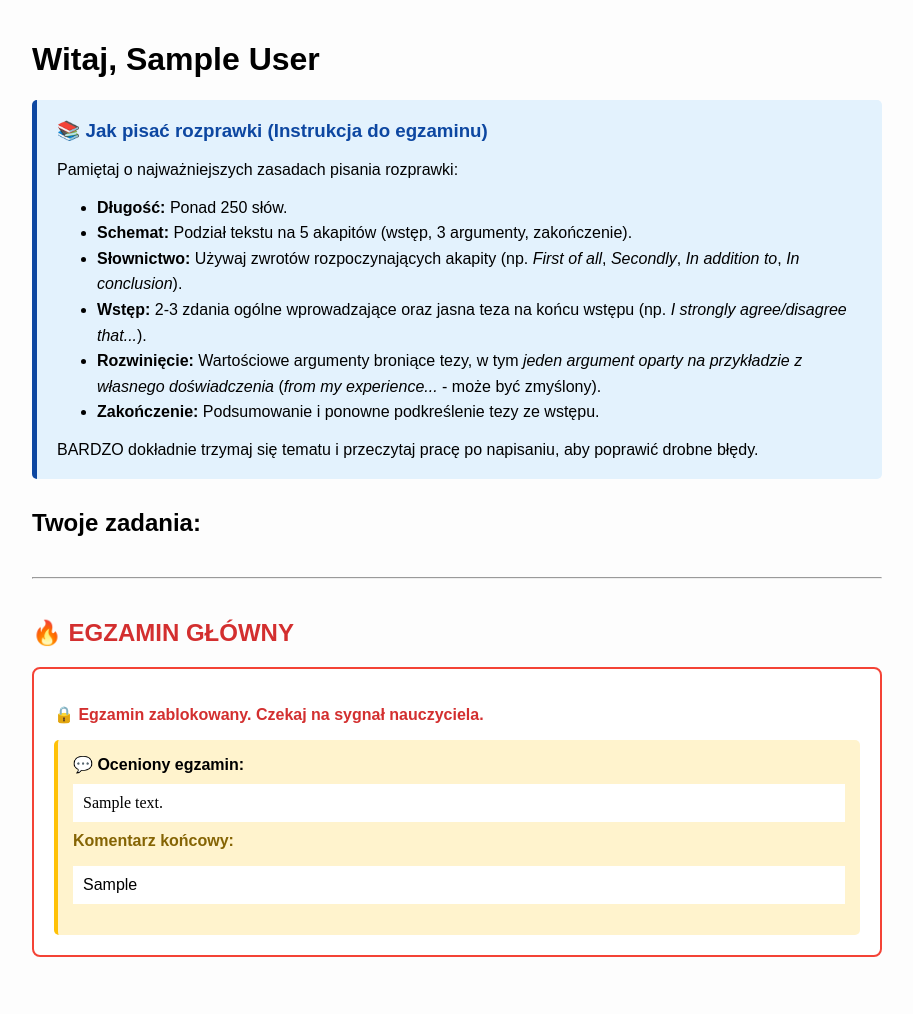
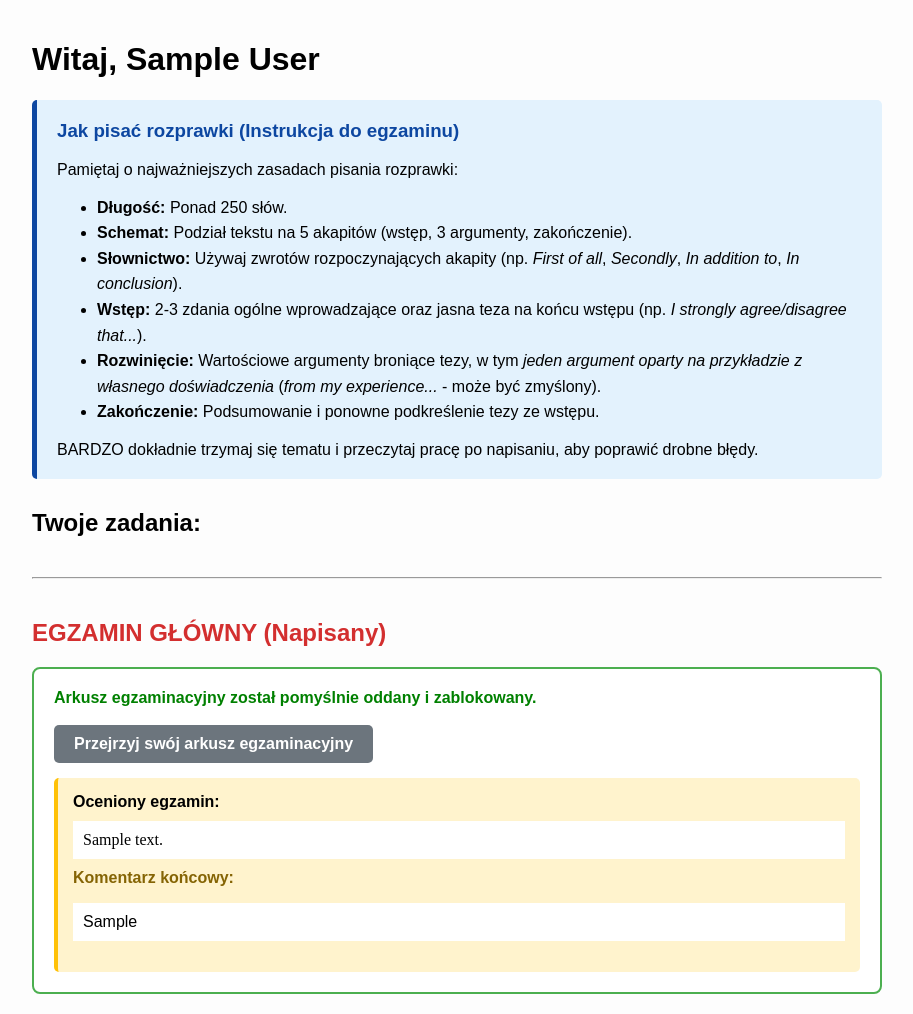
Before and after one commit to kubad0101-creator/rozprawki-app, a Flask app: a page that uses templates/student.html in a window 1280 px wide. Shown: the whole page, without its empty margins (183-1096 px from the left). Before the commit the page ends 957 px from the top, so only its background shows below. Run offline with Flask 3, Linux system fonts and the light colour scheme; tables that the repository leaves empty hold one stand-in row (values such as "Sample post").

Commit message:
Update student.html

```diff
--- a/templates/student.html
+++ b/templates/student.html
@@ -5,7 +5,7 @@
     <h1>Witaj, {{ student.name }}</h1>
 
     <div style="background: #e3f2fd; border-left: 5px solid #0d47a1; padding: 20px; margin-bottom: 30px; border-radius: 5px;">
-        <h3 style="margin-top: 0; color: #0d47a1;">📚 Jak pisać rozprawki (Instrukcja do egzaminu)</h3>
+        <h3 style="margin-top: 0; color: #0d47a1;"> Jak pisać rozprawki (Instrukcja do egzaminu)</h3>
         <p>Pamiętaj o najważniejszych zasadach pisania rozprawki:</p>
         <ul style="line-height: 1.6;">
             <li><strong>Długość:</strong> Ponad 250 słów.</li>
@@ -27,24 +27,24 @@
             <div style="background: {% if ns.locked %}#f8f9fa{% else %}white{% endif %}; border: 1px solid #ddd; padding: 20px; margin-bottom: 20px; border-radius: 8px; opacity: {% if ns.locked %}0.6{% else %}1{% endif %};">
                 <div style="display: flex; justify-content: space-between;">
                     <h3 style="margin:0; color: #333;">{{ essay.title }}</h3>
-                    {% if essay.is_completed %}<span style="color: green; font-weight: bold;">✓ Oddano do sprawdzenia</span>{% endif %}
+                    {% if essay.is_completed %}<span style="color: green; font-weight: bold;"> Oddano do sprawdzenia</span>{% endif %}
                 </div>
 
                 {% if ns.locked %}
                     <p style="font-style: italic; color: #999; background:#f4f4f4; padding:10px; border-radius:4px;">[Polecenie ukryte. Dostępne po ukończeniu poprzednich zadań]</p>
-                    <p style="color: #d32f2f; font-weight: bold; font-size: 0.9em;">🔒 Zablokowane. Ukończ poprzednią rozprawkę, aby pisać dalej.</p>
+                    <p style="color: #d32f2f; font-weight: bold; font-size: 0.9em;"> Zablokowane. Ukończ poprzednią rozprawkę, aby pisać dalej.</p>
                 {% else %}
                     <p style="font-style: italic; color: #555; background:#f4f4f4; padding:10px; border-radius:4px;">{{ essay.topic_full }}</p>
                     {% if essay.is_completed %}
-                        <a href="/write/{{ essay.id }}" style="display: inline-block; background: #6c757d; color: white; padding: 10px 20px; text-decoration: none; border-radius: 5px; font-weight: bold;">👁️ Przejrzyj swoją pracę</a>
+                        <a href="/write/{{ essay.id }}" style="display: inline-block; background: #6c757d; color: white; padding: 10px 20px; text-decoration: none; border-radius: 5px; font-weight: bold;"> Przejrzyj swoją pracę</a>
                     {% else %}
-                        <a href="/write/{{ essay.id }}" style="display: inline-block; background: #007bff; color: white; padding: 10px 20px; text-decoration: none; border-radius: 5px; font-weight: bold;">📝 Przejdź do pisania</a>
+                        <a href="/write/{{ essay.id }}" style="display: inline-block; background: #007bff; color: white; padding: 10px 20px; text-decoration: none; border-radius: 5px; font-weight: bold;"> Przejdź do pisania</a>
                     {% endif %}
                 {% endif %}
 
                 {% if essay.feedback %}
                 <div style="margin-top: 15px; background: #fff3cd; padding: 15px; border-radius: 5px; border-left: 4px solid #ffc107;">
-                    <strong>💬 Feedback Nauczyciela:</strong><br>
+                    <strong> Feedback Nauczyciela:</strong><br>
                     <div style="white-space: pre-wrap; font-family: 'Times New Roman', serif; font-size: 16px; margin-top: 10px; background: white; padding: 10px; border: 1px solid #ffeeba;">{{ essay.marked_content | safe if essay.marked_content else essay.content }}</div>
                     <p style="margin-top: 10px; color: #856404;"><strong>Komentarz nauczyciela:</strong><br><div style="white-space: pre-wrap; background: white; padding: 10px; border: 1px solid #ffeeba; color: black;">{{ essay.feedback | safe }}</div></p>
                 </div>
@@ -57,31 +57,25 @@
         {% endif %}
     {% endfor %}
 
-    <hr style="margin: 40px 0;">
-
-    <h2 style="color: #d32f2f;">🔥 EGZAMIN GŁÓWNY</h2>
     {% set exam_essay = student.essays | selectattr("is_exam", "equalto", True) | first %}
 
-    <div style="background: white; border: 2px solid {% if student.exam_unlocked %}#4caf50{% else %}#f44336{% endif %}; padding: 20px; border-radius: 8px;">
-        {% if not student.exam_unlocked %}
-            <p style="color: #d32f2f; font-weight: bold;">🔒 Egzamin zablokowany. Czekaj na sygnał nauczyciela.</p>
-        {% else %}
-            <p style="color: #388e3c; font-weight: bold;">🔓 Egzamin odblokowany!</p>
-            {% if exam_essay.is_completed %}
-                <span style="color: green; font-weight: bold;">✓ Arkusz egzaminacyjny został oddany.</span><br><br>
-                <a href="/write/{{ exam_essay.id }}" style="display: inline-block; background: #6c757d; color: white; padding: 10px 20px; text-decoration: none; border-radius: 5px; font-weight: bold;">👁️ Przejrzyj arkusz egzaminacyjny</a>
-            {% else %}
-                <a href="/write/{{ exam_essay.id }}" style="display: inline-block; background: #28a745; color: white; padding: 12px 25px; text-decoration: none; border-radius: 5px; font-weight: bold;">➡️ Otwórz arkusz egzaminacyjny</a>
-            {% endif %}
-        {% endif %}
+    {% if exam_essay and (exam_essay.is_completed or exam_essay.feedback) %}
+    <hr style="margin: 40px 0;">
+    <h2 style="color: #d32f2f;"> EGZAMIN GŁÓWNY (Napisany)</h2>
+
+    <div style="background: white; border: 2px solid #4caf50; padding: 20px; border-radius: 8px;">
+        <span style="color: green; font-weight: bold;"> Arkusz egzaminacyjny został pomyślnie oddany i zablokowany.</span><br><br>
+        <a href="/write/{{ exam_essay.id }}" style="display: inline-block; background: #6c757d; color: white; padding: 10px 20px; text-decoration: none; border-radius: 5px; font-weight: bold;"> Przejrzyj swój arkusz egzaminacyjny</a>
 
         {% if exam_essay.feedback %}
         <div style="margin-top: 15px; background: #fff3cd; padding: 15px; border-radius: 5px; border-left: 4px solid #ffc107;">
-            <strong>💬 Oceniony egzamin:</strong>
+            <strong> Oceniony egzamin:</strong>
             <div style="white-space: pre-wrap; font-family: 'Times New Roman', serif; margin-top: 10px; background: white; padding: 10px;">{{ exam_essay.marked_content | safe if exam_essay.marked_content else exam_essay.content }}</div>
             <p style="margin-top: 10px; color: #856404;"><strong>Komentarz końcowy:</strong><br><div style="white-space: pre-wrap; background: white; padding: 10px; color: black;">{{ exam_essay.feedback | safe }}</div></p>
         </div>
         {% endif %}
     </div>
+    {% endif %}
+
 </body>
 </html>
```
